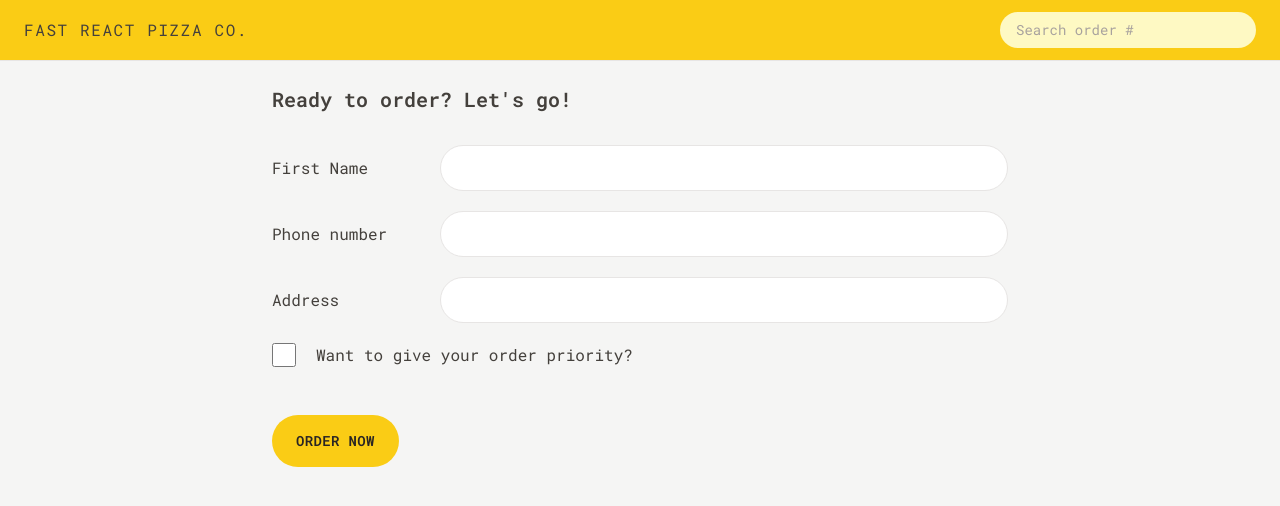
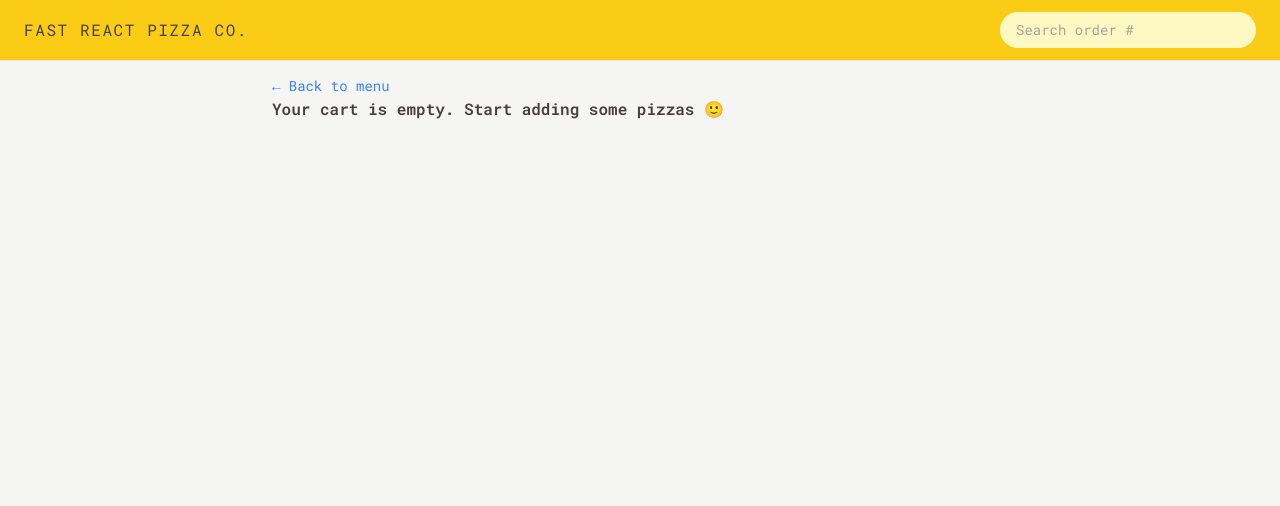
Before and after one commit to cbhuber17/fast-react-pizza-co, a React (Vite) app: page /order/new in a window 1280 px wide. Shown: the top 506 px of the page. Built offline with nearby package versions, Linux system fonts and the light colour scheme.

Commit message:
feat: priority order and calculating price - show order final page.

```diff
--- a/src/features/order/CreateOrder.jsx
+++ b/src/features/order/CreateOrder.jsx
@@ -4,6 +4,10 @@ import { createOrder } from "../../services/apiRestaurant";
 import { useActionData } from "react-router-dom";
 import { useSelector } from "react-redux";
 import Button from "./../../ui/Button";
+import { clearCart, getCart, getTotalCartPrice } from "../cart/cartSlice";
+import EmptyCart from "../cart/EmptyCart";
+import store from "./../../store";
+import { formatCurrency } from "./../../utils/helpers";
 
 // https://uibakery.io/regex-library/phone-number
 const isValidPhone = (str) =>
@@ -11,45 +15,27 @@ const isValidPhone = (str) =>
     str
   );
 
-const fakeCart = [
-  {
-    pizzaId: 12,
-    name: "Mediterranean",
-    quantity: 2,
-    unitPrice: 16,
-    totalPrice: 32,
-  },
-  {
-    pizzaId: 6,
-    name: "Vegetale",
-    quantity: 1,
-    unitPrice: 13,
-    totalPrice: 13,
-  },
-  {
-    pizzaId: 11,
-    name: "Spinach and Mushroom",
-    quantity: 1,
-    unitPrice: 15,
-    totalPrice: 15,
-  },
-];
-
 function CreateOrder() {
+  const [withPriority, setWithPriority] = useState(false);
   const username = useSelector((state) => state.user.username);
   const navigation = useNavigation();
   const isSubmitting = navigation.state === "submitting";
   const formErrors = useActionData(); // Get data returned from action (using this hook) in case there was no (failed) form submission
 
-  // const [withPriority, setWithPriority] = useState(false);
-  const cart = fakeCart;
+  const cart = useSelector(getCart);
+
+  const totalCartPrice = useSelector(getTotalCartPrice);
+  const priorityPrice = withPriority ? totalCartPrice * 0.2 : 0;
+  const totalPrice = totalCartPrice + priorityPrice;
+
+  if (!cart.length) return <EmptyCart />;
 
   return (
     <div className="px-4 py-6">
       <h2 className="mb-8 text-xl font-semibold">Ready to order? Let's go!</h2>
 
       <Form method="POST">
-        <div className="mb-5 flex flex-col gap-2 gap-2 sm:flex-row sm:items-center">
+        <div className="mb-5 flex flex-col gap-2 sm:flex-row sm:items-center">
           <label className="sm:basis-40">First Name</label>
           <input
             className="input grow"
@@ -60,7 +46,7 @@ function CreateOrder() {
           />
         </div>
 
-        <div className="mb-5 flex flex-col gap-2 gap-2 sm:flex-row sm:items-center">
+        <div className="mb-5 flex flex-col gap-2 sm:flex-row sm:items-center">
           <label className="sm:basis-40">Phone number</label>
           <div className="grow">
             <input className="input w-full" type="tel" name="phone" required />
@@ -72,7 +58,7 @@ function CreateOrder() {
           </div>
         </div>
 
-        <div className="mb-5 flex flex-col gap-2 gap-2 sm:flex-row sm:items-center">
+        <div className="mb-5 flex flex-col gap-2 sm:flex-row sm:items-center">
           <label className="sm:basis-40">Address</label>
           <div className="grow">
             <input
@@ -90,8 +76,8 @@ function CreateOrder() {
             type="checkbox"
             name="priority"
             id="priority"
-            // value={withPriority}
-            // onChange={(e) => setWithPriority(e.target.checked)}
+            value={withPriority}
+            onChange={(e) => setWithPriority(e.target.checked)}
           />
           <label htmlFor="priority">Want to give your order priority?</label>
         </div>
@@ -99,7 +85,9 @@ function CreateOrder() {
         <div>
           <input type="hidden" name="cart" value={JSON.stringify(cart)} />
           <Button type="primary" disabled={isSubmitting}>
-            {isSubmitting ? "Placing order..." : "Order now"}
+            {isSubmitting
+              ? "Placing order..."
+              : `Order now for ${formatCurrency(totalPrice)}`}
           </Button>
         </div>
       </Form>
@@ -114,7 +102,7 @@ export async function action({ request }) {
   const order = {
     ...data,
     cart: JSON.parse(data.cart),
-    priority: data.priority === "on",
+    priority: data.priority === "true",
   };
 
   const errors = {};
@@ -128,6 +116,10 @@ export async function action({ request }) {
   // If everything is ok, create order and redirect
   const newOrder = await createOrder(order);
 
+  // Hack to remove the cart summary from the bottom of the page after ordering
+  // Not to be overused with accessing this store hack
+  store.dispatch(clearCart());
+
   return redirect(`/order/${newOrder.id}`);
 }
 
--- a/src/features/order/Order.jsx
+++ b/src/features/order/Order.jsx
@@ -28,7 +28,7 @@ function Order() {
       <div className="flex flex-wrap items-center justify-between gap-2 ">
         <h2 className="text-xl font-semibold">Order #{id} status</h2>
 
-        <di className="space-x-2">
+        <div className="space-x-2">
           {priority && (
             <span className="rounded-full bg-red-500 px-3 py-1 text-sm font-semibold uppercase tracking-wide text-red-50">
               Priority
@@ -37,7 +37,7 @@ function Order() {
           <span className="rounded-full bg-green-500 px-3 py-1 text-sm font-semibold uppercase tracking-wide text-green-50">
             {status} order
           </span>
-        </di>
+        </div>
       </div>
 
       <div className="flex flex-wrap items-center justify-between gap-2 bg-stone-200 px-6 py-5">
@@ -53,7 +53,7 @@ function Order() {
 
       <ul className="divide-y divide-stone-200 border-b border-t">
         {cart.map((item) => (
-          <OrderItem item={item} key={item.id} />
+          <OrderItem item={item} key={item.pizzaId} />
         ))}
       </ul>
 
```
